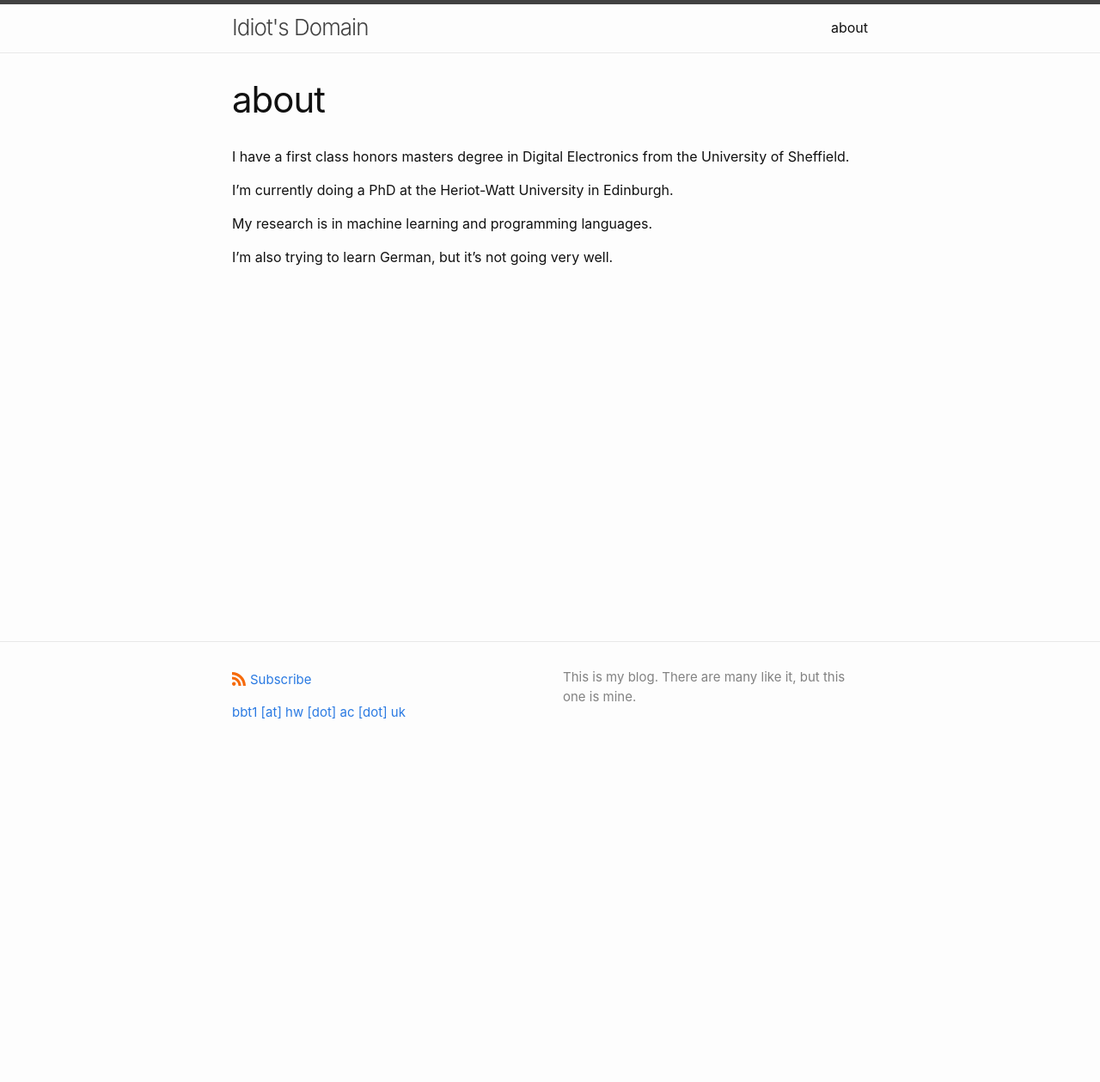
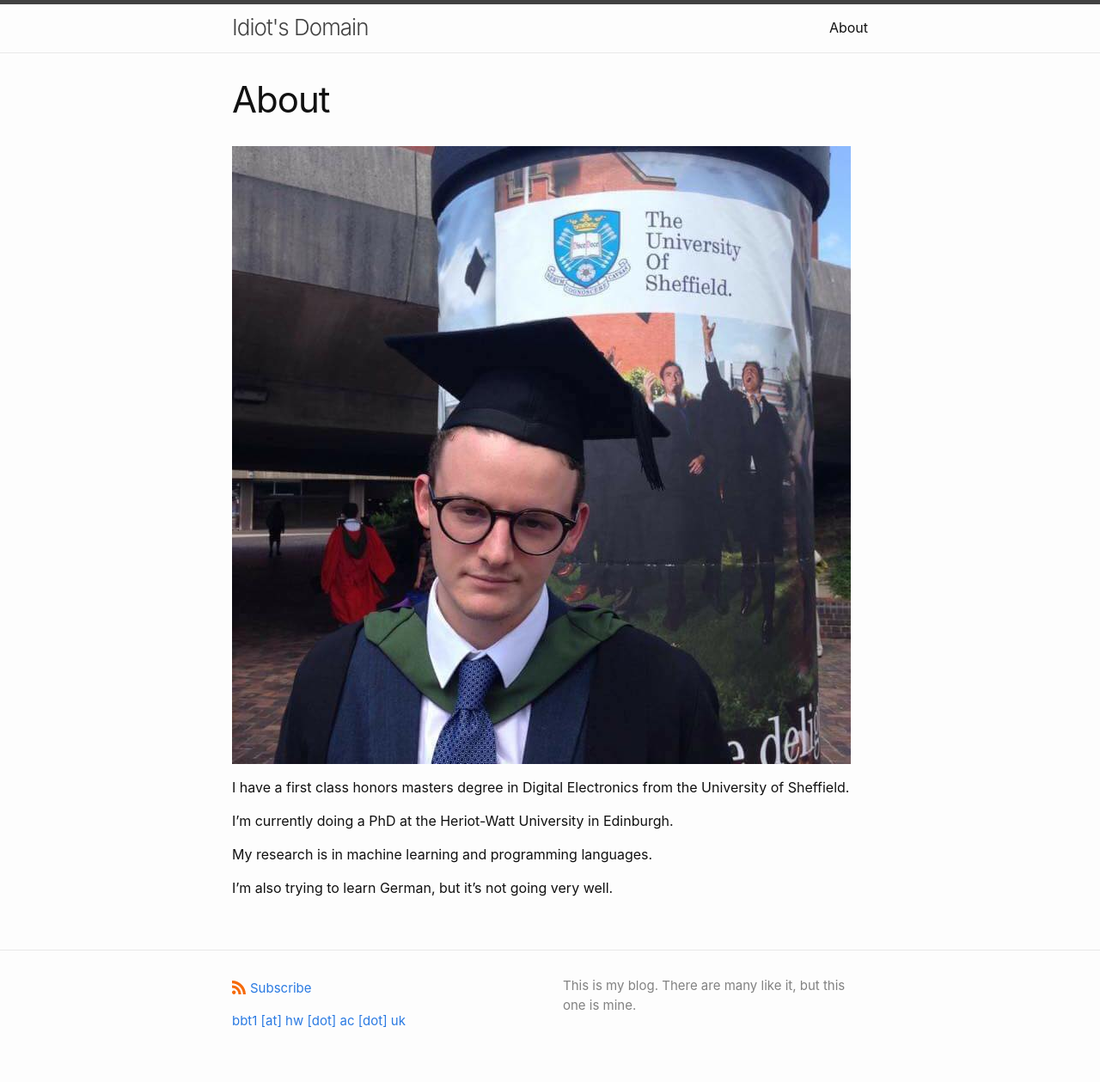
Before and after one commit to bentrevett/bentrevett.github.io, a Jekyll site: the page built from about.md, in a window 1280 px wide. Shown: the whole page at 86% size. Built offline with Jekyll 4.4.1, drawn with Linux system fonts in a browser that asks for light colours; before the commit the page ends 900 px from its top, so only the background shows below that.

Commit message:
added image of myself

```diff
--- a/about.md
+++ b/about.md
@@ -1,7 +1,9 @@
 ---
 layout: page
-title: about
+title: About
 ---
+
+![](assets/me.jpg)
 
 I have a first class honors masters degree in Digital Electronics from the University of Sheffield.
 
```
Also changed, not shown: assets/me.jpg (added).
